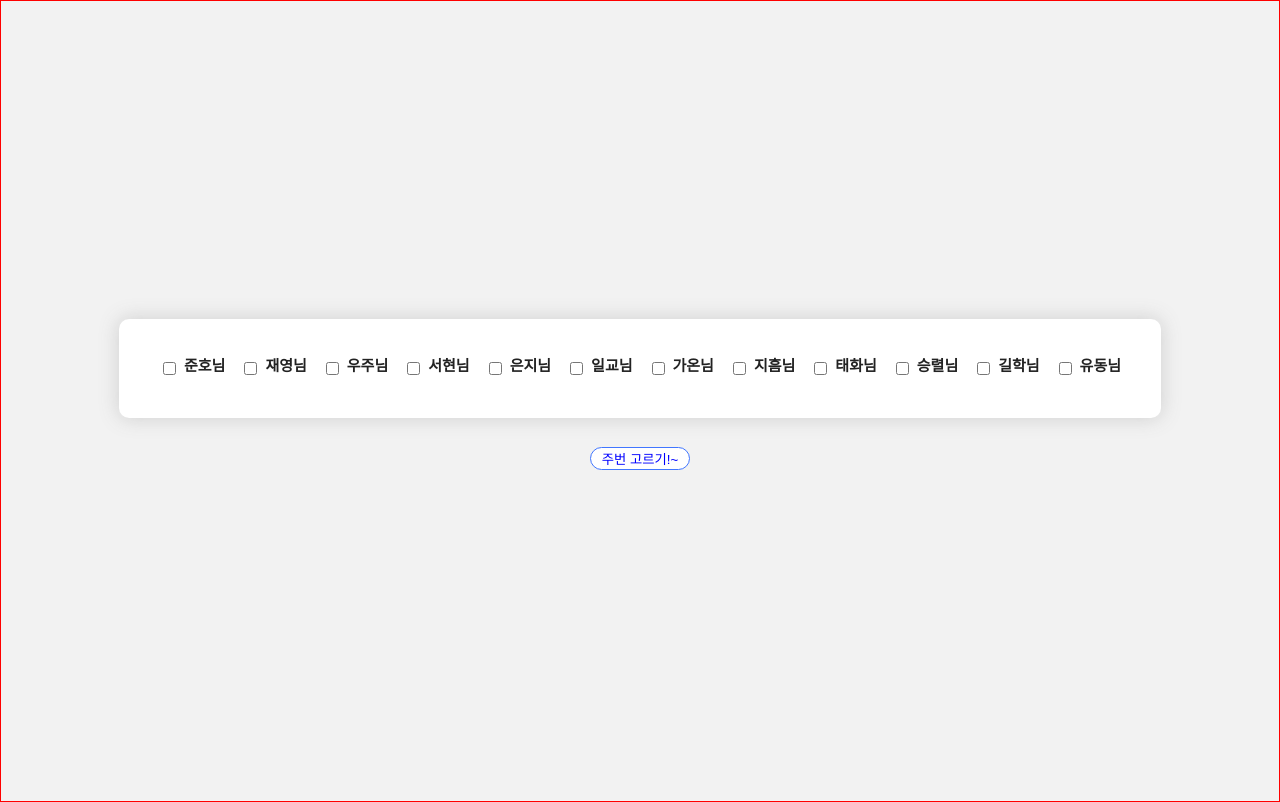
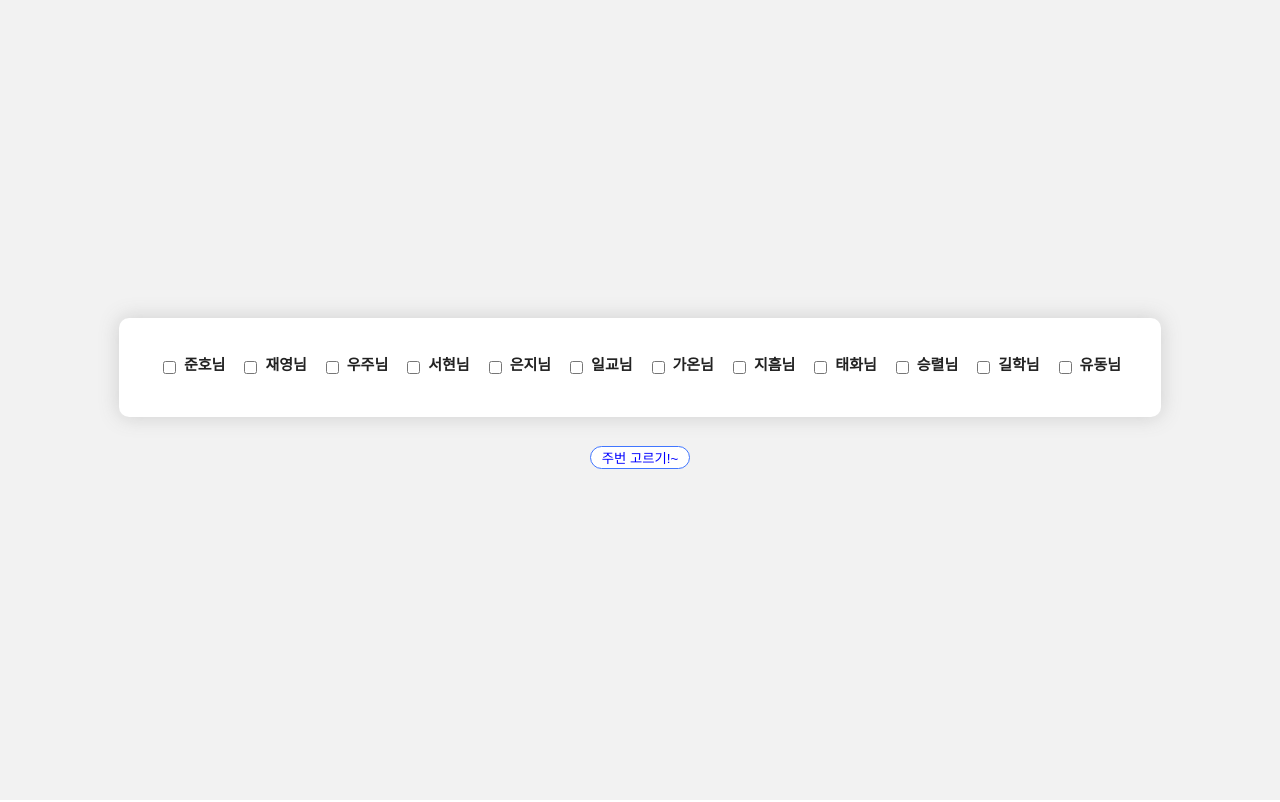
Before and after one commit to taehwajangwavle/clean-man, a React (Create React App) app: page / in a window 1280 px wide. Built offline with nearby package versions, Linux system fonts and the light colour scheme.

Commit message:
fix: console.log 제거

```diff
--- a/src/App.js
+++ b/src/App.js
@@ -17,7 +17,6 @@ function App() {
   ];
   const [personWork, setPersonWork] = useState([]);
   const [realMen, setRealMen] = useState([]);
-  console.log("realMen", realMen);
   return (
     <Container>
       <PersonWorkList>
@@ -114,7 +113,6 @@ const ListItem = styled.div`
   color: #222222;
 `;
 const Container = styled.div`
-  border: 1px solid red;
   display: flex;
   justify-content: center;
   align-items: center;
```
